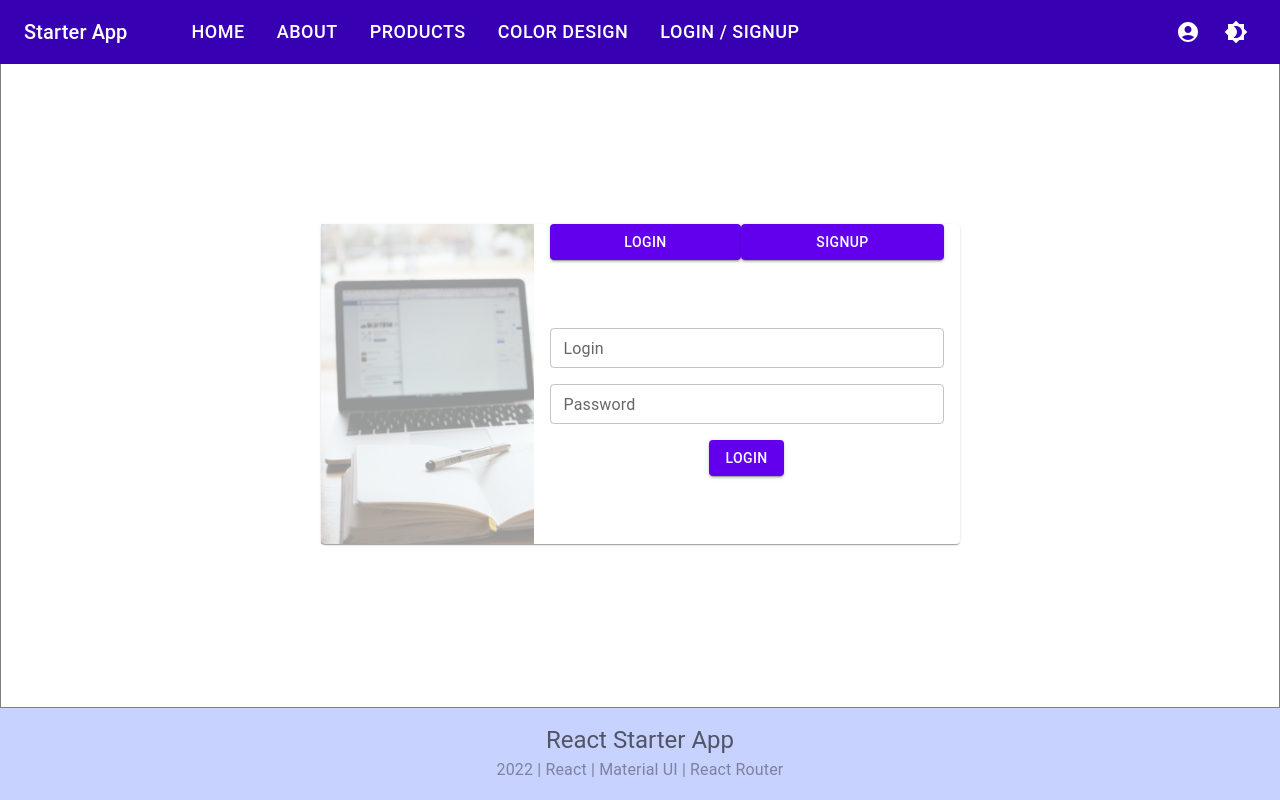
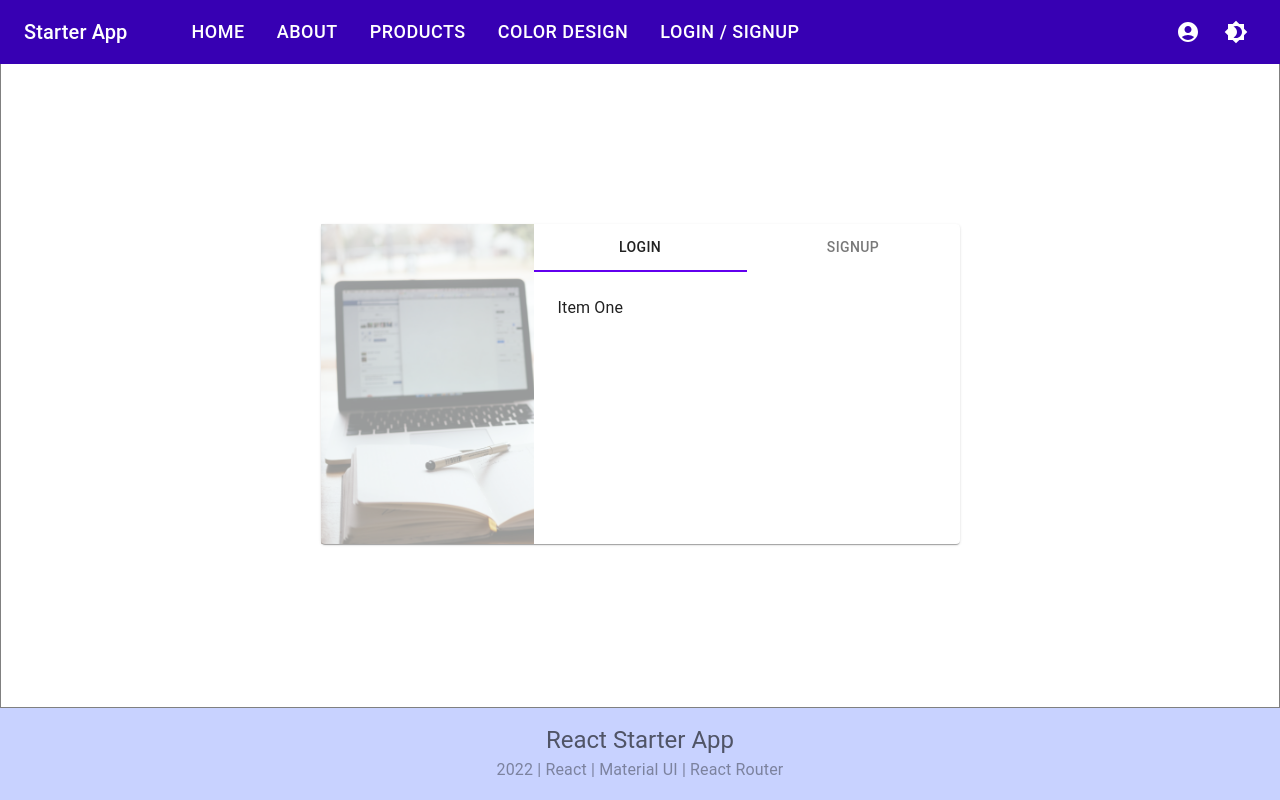
Before and after one commit to akunilovskii/certification-app-client, a React (Create React App) app: page /login-sign-up in a window 1280 px wide. Built offline with nearby package versions, Linux system fonts and the light colour scheme.

Commit message:
Login signup forms with tabs - first version

```diff
--- a/src/pages/LoginSignUp/LoginSignUp.tsx
+++ b/src/pages/LoginSignUp/LoginSignUp.tsx
@@ -1,6 +1,50 @@
 import {Button, Grid, Paper, TextField} from '@mui/material';
 import {FC, useState} from 'react';
 import SideImage from '../../components/sideImage/sideImage';
+
+// import SwipeableViews from 'react-swipeable-views';
+import { useTheme } from '@mui/material/styles';
+import AppBar from '@mui/material/AppBar';
+import Tabs from '@mui/material/Tabs';
+import Tab from '@mui/material/Tab';
+import Typography from '@mui/material/Typography';
+import Box from '@mui/material/Box';
+
+interface TabPanelProps {
+    children?: React.ReactNode;
+    dir?: string;
+    index: number;
+    value: number;
+}
+
+function TabPanel(props: TabPanelProps) {
+    const { children, value, index, ...other } = props;
+
+    return (
+        <div
+            role="tabpanel"
+            hidden={value !== index}
+            id={`full-width-tabpanel-${index}`}
+            aria-labelledby={`full-width-tab-${index}`}
+            {...other}
+        >
+            {value === index && (
+                <Box sx={{ p: 3 }}>
+                    <Typography>{children}</Typography>
+                </Box>
+            )}
+        </div>
+    );
+}
+
+function a11yProps(index: number) {
+    return {
+        id: `full-width-tab-${index}`,
+        'aria-controls': `full-width-tabpanel-${index}`,
+    };
+}
+
+
 
 const LoginForm: FC = () => {
     return (
@@ -30,6 +74,20 @@ const LoginForm: FC = () => {
 
 export const LoginSignUp: FC = () => {
     const [loggedIn, setLoggedIn] = useState(false);
+    const [formType, setFormType] = useState('login');
+
+    const theme = useTheme();
+    const [value, setValue] = useState(0);
+
+    const handleChange = (event: React.SyntheticEvent, newValue: number) => {
+        setValue(newValue);
+    };
+
+    const handleChangeIndex = (index: number) => {
+        setValue(index);
+    };
+
+
 
     return (
         <Paper sx={{height: '100%', width: '50%'}}>
@@ -41,28 +99,74 @@ export const LoginSignUp: FC = () => {
             >
                 <Grid
                     item
-          sm={4}
                     md={4}
                     sx={{
-            height: '40vh',
+                        height: '25vmax',
                         opacity: '40%',
                         display: {xs: 'none', md: 'flex'},
                     }}
                 >
-          <SideImage />
+                    <SideImage/>
                 </Grid>
-        <Grid container item sm={8} md={8} sx={{}}>
+                <Grid container item md={8} xs={12}>
                     <Grid item container direction='column'>
-            <Grid sx={{flex: '0 0 auto', padding: '0 1rem'}} container>
-              <Button variant='contained' sx={{flex: '1 0 auto'}}>
-                Login
-              </Button>
-              <Button variant='contained' sx={{flex: '1 0 auto'}}>
-                SignUp
-              </Button>
+                        <Grid sx={{flex: '0 0 auto'}} container>
+                            <Tabs
+                                value={value}
+                                onChange={handleChange}
+                                indicatorColor="primary"
+                                textColor="inherit"
+                                variant="fullWidth"
+                                aria-label="login signup bar"
+                                sx={{width:'100%'}}
+                            >
+                                <Tab sx={{width: '100%'}} label="Login" {...a11yProps(0)} />
+                                <Tab sx={{width: '100%'}} label="SignUp" {...a11yProps(1)} />
+                            </Tabs>
+
+                            {/*<Button*/}
+                            {/*    variant='outlined'*/}
+                            {/*    sx={{*/}
+                            {/*        flex: '1 0 auto',*/}
+                            {/*        backgroundColor: 'lightgray',*/}
+                            {/*        color: 'darkgray',*/}
+                            {/*        borderBottom: 'none',*/}
+                            {/*        borderRadius: '0',*/}
+                            {/*    }}*/}
+                            {/*    onClick={() => setFormType('login')}*/}
+                            {/*>*/}
+                            {/*    Login*/}
+                            {/*</Button>*/}
+                            {/*<Button*/}
+                            {/*    variant='outlined'*/}
+                            {/*    sx={{*/}
+                            {/*        flex: '1 0 auto',*/}
+                            {/*        backgroundColor: 'lightgray',*/}
+                            {/*        color: 'darkgray',*/}
+                            {/*        borderBottom: 'none',*/}
+                            {/*        borderRadius: '0',*/}
+                            {/*    }}*/}
+                            {/*    onClick={() => setFormType('signUp')}*/}
+                            {/*>*/}
+                            {/*    SignUp*/}
+                            {/*</Button>*/}
                         </Grid>
+
                         <Grid sx={{flex: '1 0 auto'}}>
-              <LoginForm />
+                            {/*<SwipeableViews*/}
+                            {/*    axis={theme.direction === 'rtl' ? 'x-reverse' : 'x'}*/}
+                            {/*    index={value}*/}
+                            {/*    onChangeIndex={handleChangeIndex}*/}
+                            {/*>*/}
+                                <TabPanel value={value} index={0} dir={theme.direction}>
+                                    Item One
+                                </TabPanel>
+                                <TabPanel value={value} index={1} dir={theme.direction}>
+                                    Item Two
+                                </TabPanel>
+                            {/*</SwipeableViews>*/}
+                            {/*<LoginForm/>*/}
+                            {/*{formType}*/}
                         </Grid>
                     </Grid>
                 </Grid>
```
Lines whose indentation alone changed are shown as unchanged.
